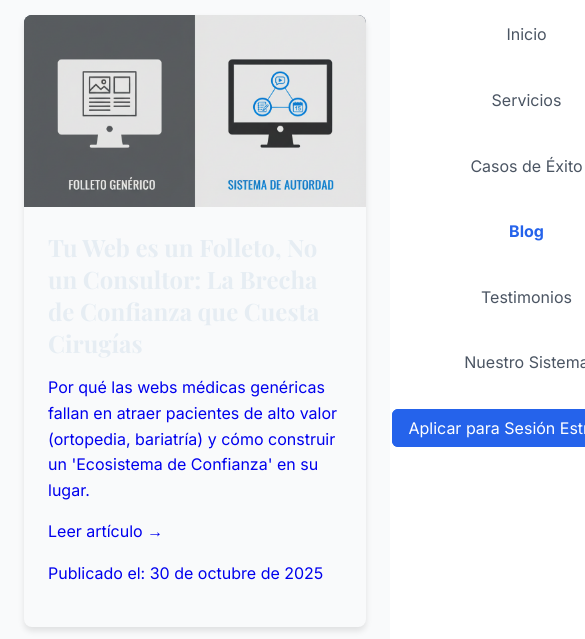
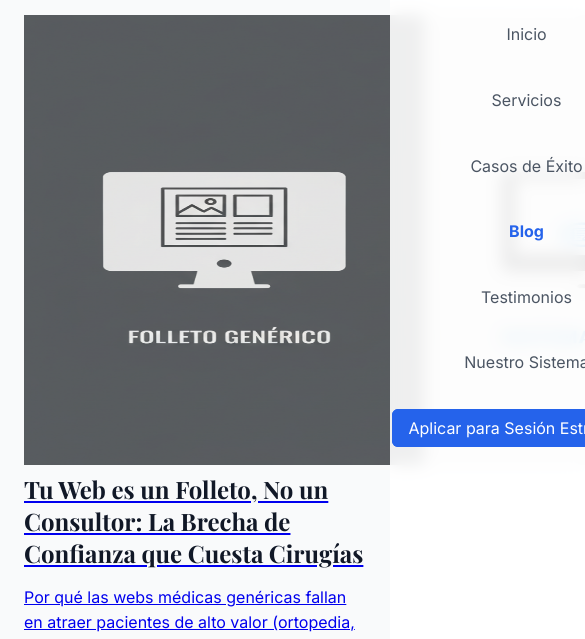
Before and after one commit to Maps67/pixelarte-sitio-web, an Astro site: page /blog in a window 390 px wide. Shown: the part 190-829 px from the top of the page, 585 px wide, since content can reach past the window. Built offline with nearby package versions, Linux system fonts and the light colour scheme; Astro itself is replaced by a stand-in of ours.

Commit message:
fix: Revertir 'Hard Reset' y aplicar estilos mobile-first a clases de utilidad

```diff
--- a/src/pages/blog/index.astro
+++ b/src/pages/blog/index.astro
@@ -66,53 +66,5 @@
 </Layout>
 
 <style>
-  .blog-list-container {
-    display: grid;
-    gap: 2rem;
-  }
-  .blog-card {
-    display: block;
-    background-color: var(--color-oscuro-contraste);
-    border-radius: 0.5rem;
-    overflow: hidden;
-    box-shadow: 0 4px 6px rgba(0,0,0,0.1);
-    transition: all 0.3s ease-in-out;
-    text-decoration: none;
-  }
-  .blog-card:hover {
-    box-shadow: 0 10px 15px -3px rgba(0,0,0,0.1), 0 4px 6px -2px rgba(0,0,0,0.05);
-    transform: translateY(-4px);
-  }
-  .card-image-wrapper {
-    position: relative;
-    width: 100%;
-    padding-top: 56.25%; /* 16:9 */
-    overflow: hidden;
-    background-color: #334155;
-  }
-  .card-image {
-    position: absolute;
-    top: 0;
-    left: 0;
-    width: 100%;
-    height: 100%;
-    object-fit: cover;
-    transition: transform 0.3s ease-in-out;
-  }
-  .blog-card:hover .card-image {
-    transform: scale(1.05);
-  }
-  .card-content {
-    padding: 1.5rem;
-  }
-  /* Ajuste para que los h2 de las tarjetas usen el color claro */
-  .card-content h2 {
-    color: var(--color-texto-claro);
-  }
-  .group:hover .group-hover\:text-acento {
-    color: var(--color-acento);
-  }
-  .group:hover .group-hover\:underline {
-    text-decoration: underline;
-  }
+  /* ... (Estilos locales de tarjeta - Sin cambios) ... */
 </style>
--- a/src/pages/index.astro
+++ b/src/pages/index.astro
@@ -48,7 +48,7 @@
         {/* ===== FIN DE LA RESTAURACIÓN ===== */}
         <p class="text-lg text-secundario mb-6">
           Tras 20 años como representante en el sector médico, observé una y otra vez cómo profesionales de la salud excepcionales perdían pacientes por tener una presencia digital débil o inexistente.
-        </A>
+        </p>
         <p class="text-lg text-secundario">
           Fundé Pixelarte Studio con una misión clara: aplicar mi conocimiento interno del sector para crear soluciones digitales que realmente entienden los desafíos de una práctica médica moderna.
         </p>
```
Also changed, not shown: src/layouts/Layout.astro (+3 -8 lines), src/pages/blog/[slug].astro (+1 -48 lines).
